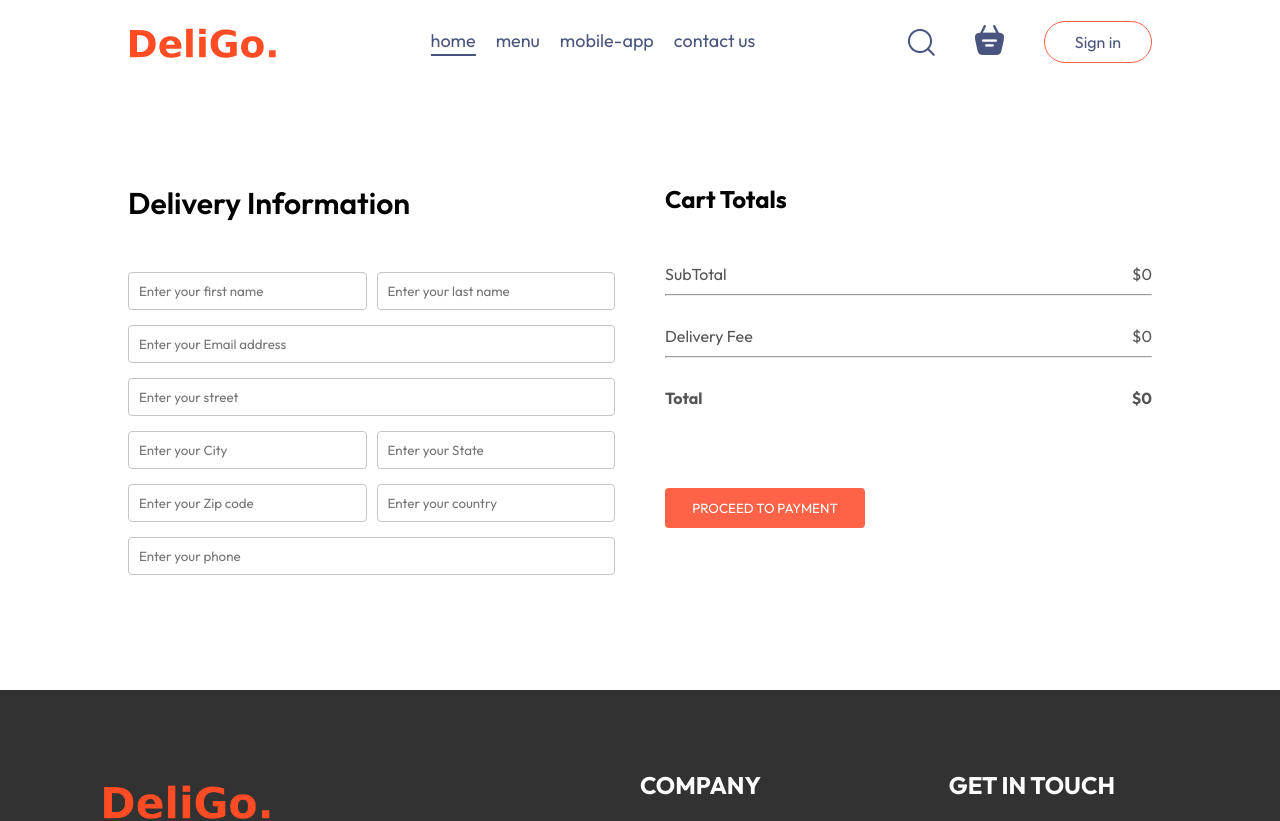
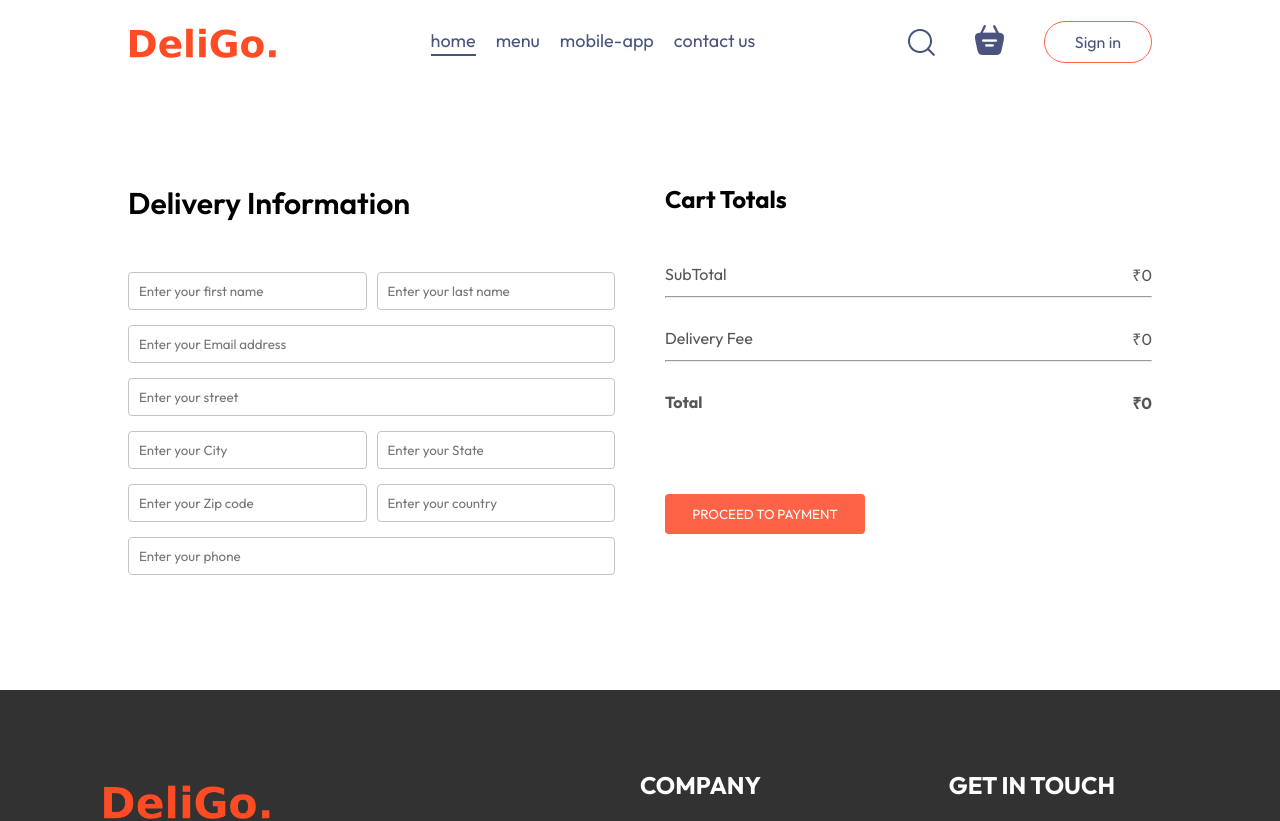
Before and after one commit to Anvithshetty17/food-delivery-app, a React (Vite) app: page /Order in a window 1280 px wide. Shown: the top 821 px of the page. Built offline with nearby package versions, Linux system fonts and the light colour scheme.

Commit message:
Update PlaceOrder.jsx

```diff
--- a/src/Pages/placeOrder/PlaceOrder.jsx
+++ b/src/Pages/placeOrder/PlaceOrder.jsx
@@ -37,21 +37,21 @@ const PlaceOrder = () => {
 
                         <div className="cart-total-details">
                             <p>SubTotal</p>
-                            <p>${gettotalcartamount()}</p>
+                            <p>₹{gettotalcartamount()}</p>
                         </div>
 
                         <hr />
                         <br />
                         <div className="cart-total-details">
                             <p>Delivery Fee</p>
-                            <p>${gettotalcartamount()===0?0:2}</p>
+                            <p>₹{gettotalcartamount()===0?0:2}</p>
                         </div>
 
                         <hr />
                         <br />
                         <div className="cart-total-details">
                             <b>Total</b>
-                            <b>${gettotalcartamount()===0?0:gettotalcartamount()+2}</b>
+                            <b>₹{gettotalcartamount()===0?0:gettotalcartamount()+2}</b>
                         </div>
                     </div>
                     <button >PROCEED TO PAYMENT</button>
```
